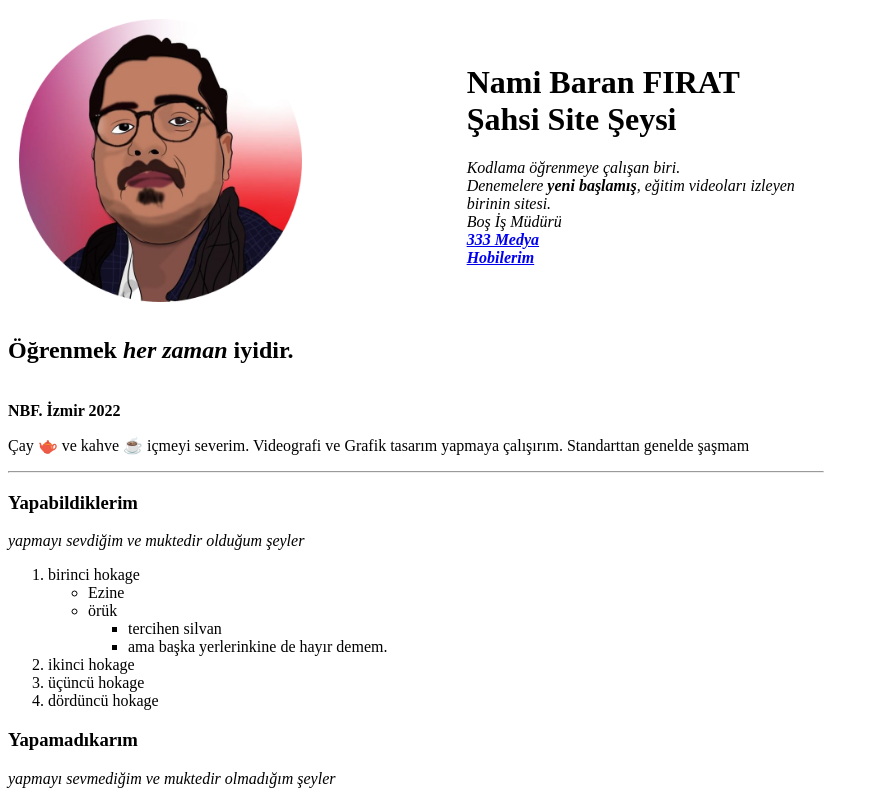
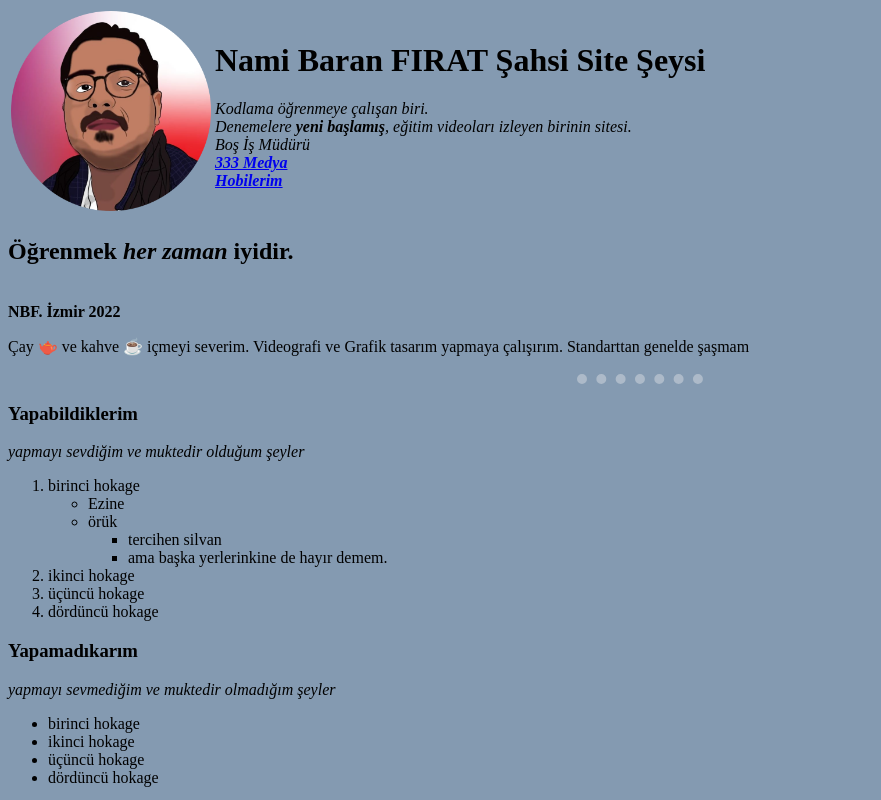
Before and after one commit to klavyelikumanda/cv, a plain HTML site: page index.html in a window 1280 px wide. Shown: the top 800 px of the page, without its empty margins (0-881 px from the left). Drawn offline with Linux system fonts and the light colour scheme.

Commit message:
Add files via upload

```diff
--- a/index.html
+++ b/index.html
@@ -7,19 +7,29 @@
   <meta charset="utf-8" http-equiv="refresh" content="60">
   <title>NBF</title>
   <style>
-    html,
-    body img.one {
-      height: 65%;
-      width: 65%;
+    body {
+      background-color: #143F6B85;
     }
+
+    hr {
+      border: 10px ;
+      color: #EEEEEE60;
+      border-style: none none dotted;
+      height: 2px;
+      width: 10%;
+    }
+
+img {
+  height: 200px;
+}
   </style>
 </head>
 
 <body>
-  <table cellspacing="10">
+  <table>
     <tr>
       <td>
-        <img class="one" src="baran.jpg" alt="KlavyeliKumanda Efendi" width="300" height="300">
+        <img src="baran.jpg" alt="KlavyeliKumanda Efendi">
       </td>
       <td>
         <h1>Nami Baran FIRAT Şahsi Site Şeysi</h1>
@@ -46,7 +56,7 @@
     <p>
       Çay <span>🫖</span> ve kahve <span>☕</span> içmeyi severim. Videografi ve Grafik tasarım yapmaya çalışırım. Standarttan genelde şaşmam
     </p>
-    <hr />
+    <hr>
     <p>
     <h3>Yapabildiklerim</h4>
       <em>
```
Also changed, not shown: hobi.html (+17 -0 lines), iletisim.html (+20 -3 lines).
